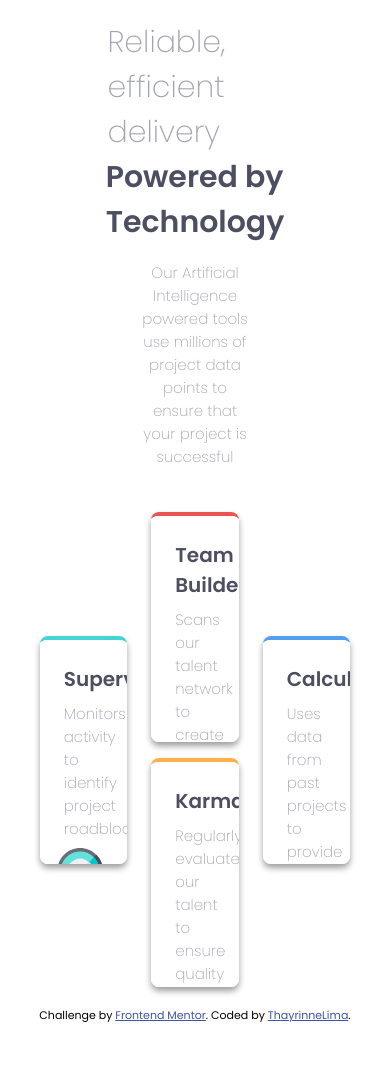
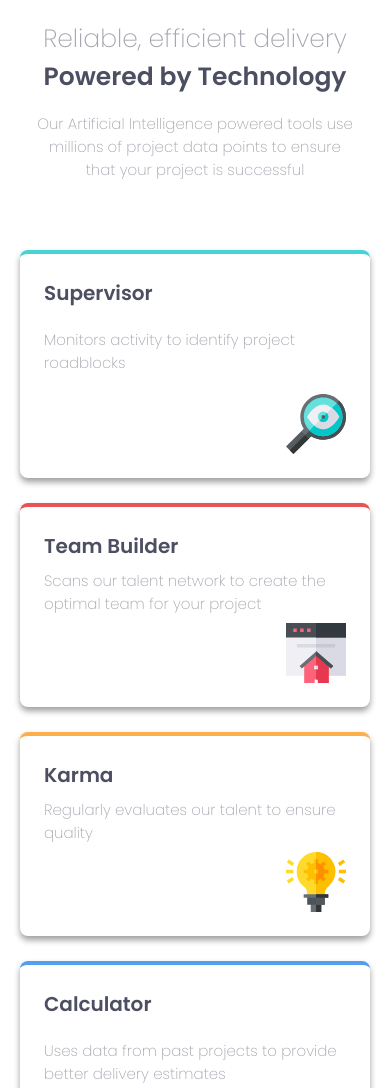
Before and after one commit to ThayrinneLima2/4-cards, a plain HTML site: page index.html in a window 390 px wide. Shown: the top 1088 px of the page. Before the commit the page ends 1032 px from the top, so only its background shows below. Drawn offline with Linux system fonts and the light colour scheme.

Commit message:
COM RESPONSIVIDADE

```diff
--- a/index.html
+++ b/index.html
@@ -67,7 +67,7 @@
   <footer class="attribution">
     <p >
       Challenge by <a href="https://www.frontendmentor.io?ref=challenge" target="_blank">Frontend Mentor</a>.
-      Coded by <a href="https://github.com/ThayrinneLima">ThayrinneLima</a>.
+      Coded by <a href="https://github.com/ThayrinneLima2">ThayrinneLima</a>.
     </p>
   </footer>
 </body>
--- a/style.css
+++ b/style.css
@@ -19,7 +19,7 @@
 }
 
 .titleTop{
-    width: 50%;
+    width: 100%;
     display: flex;
     align-items: center;
     justify-content: center;
@@ -171,3 +171,29 @@
     text-align: center;
     font-family: "Poppins";
 }
+
+@media screen and (min-width:375px) and (max-width:779px){
+    .titleTop1{
+        font-size: 25px;
+    }
+    .titleTop2{
+        font-size: 25px;
+    }
+    .titleTop3{
+        width: 100%;
+    }
+    .box{
+        flex-direction: column;
+        height: auto;
+        row-gap: 25px;
+        margin-top: 25px;
+    }
+    .side{
+        width: 100%;
+    }
+    .midle{
+        width: 100%;
+        row-gap: 25px;
+    }
+
+}
```
